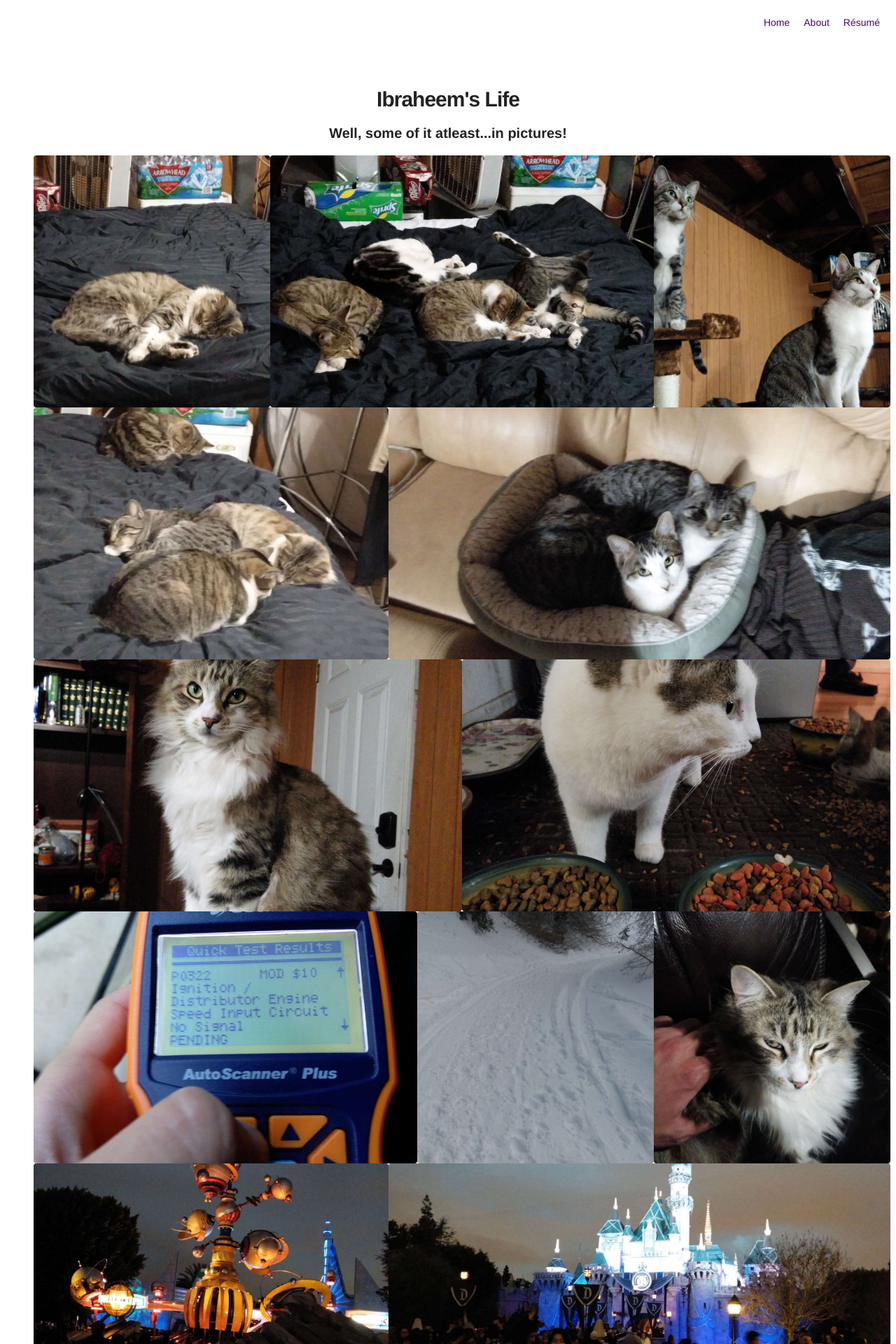
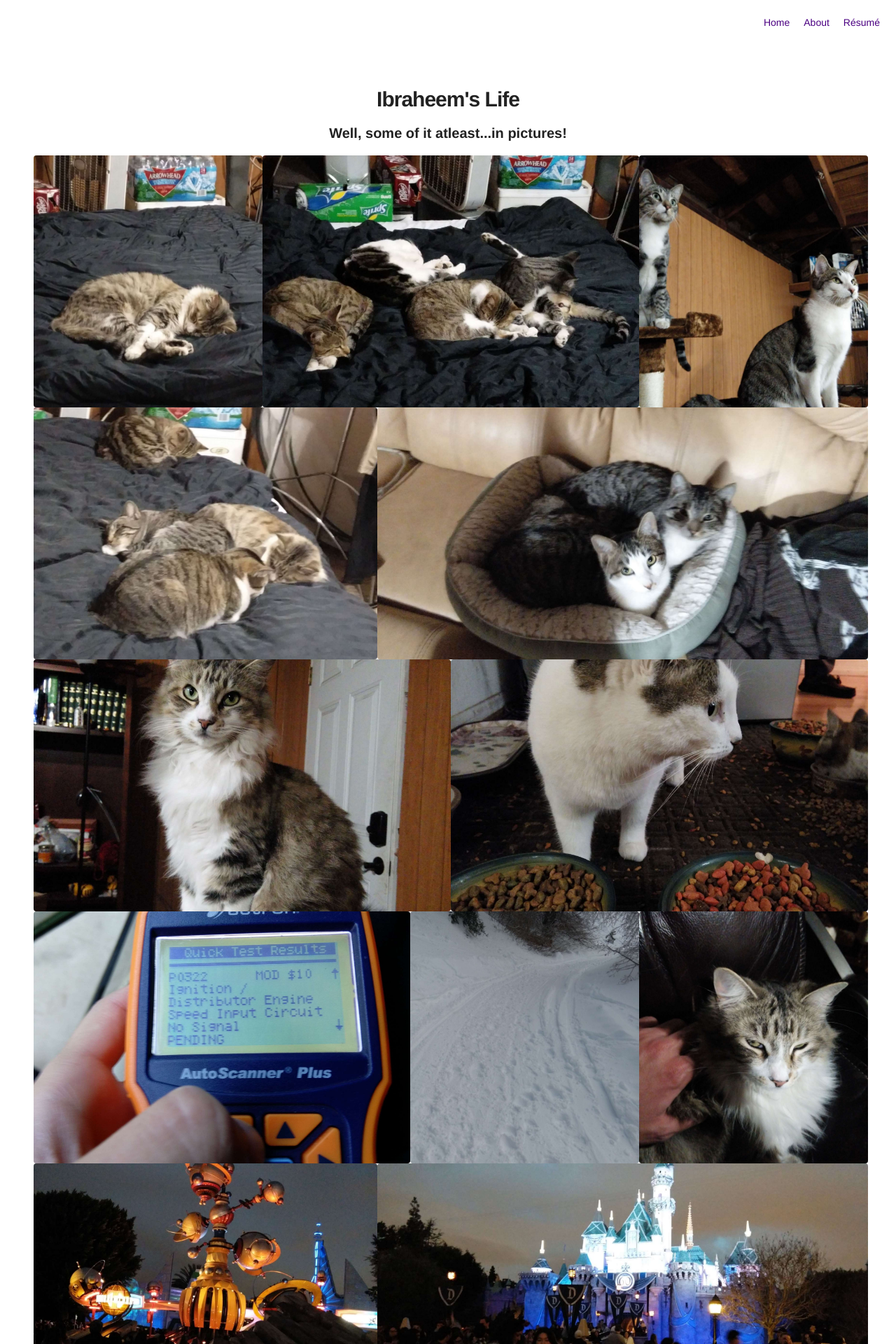
Before and after one commit to iysaleh/iysaleh.github.io, a Jekyll site: the page built from life.md, in a window 1280 px wide. Shown: the top 1920 px of the page at 70% size. Built offline with Jekyll 4.4.1, drawn with Linux system fonts in a browser that asks for light colours.

Commit message:
Add some right padding for padding symmetry

```diff
--- a/_sass/base/life.scss
+++ b/_sass/base/life.scss
@@ -4,6 +4,8 @@ ul {
   display: flex;
   flex-wrap: wrap;
   list-style: none;
+  margin-left: 0em;
+  margin-right: 2em;
 }
 
 li {
@@ -47,6 +49,8 @@ img {
 @media (max-aspect-ratio: 1/1) and (max-width: 480px) {
   ul {
     flex-direction: row;
+    margin-left: 0em;
+    margin-right: 2em;
   }
 
   li {
```
Also changed, not shown: assets/life/IMG_20160123_1740509_rewind.jpg.
